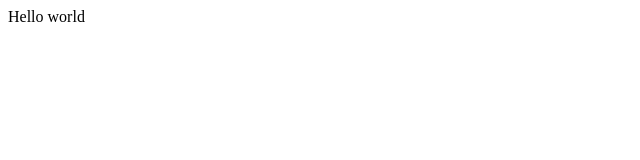
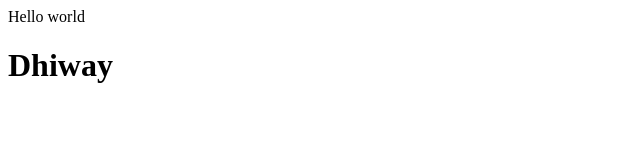
Before and after one commit to Vikastc/git-and-github, a plain HTML site: page index.html in a window 1280 px wide. Shown: the whole page, without its empty margins (0-640 px from the left). Drawn offline with Linux system fonts and the light colour scheme.

Commit message:
Heading added
Signed-off-by: Vikastc <vikastc99@gmail.com>

```diff
--- a/index.html
+++ b/index.html
@@ -1 +1,2 @@
 <div>Hello world</div>
+<h1>Dhiway</h1>
```
